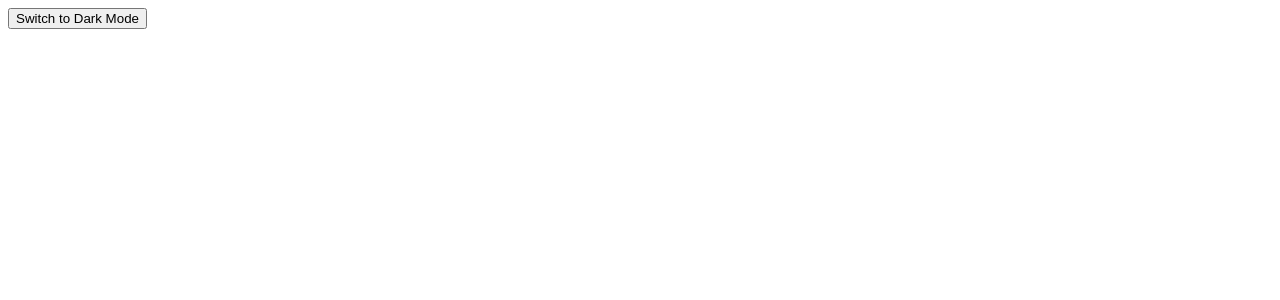
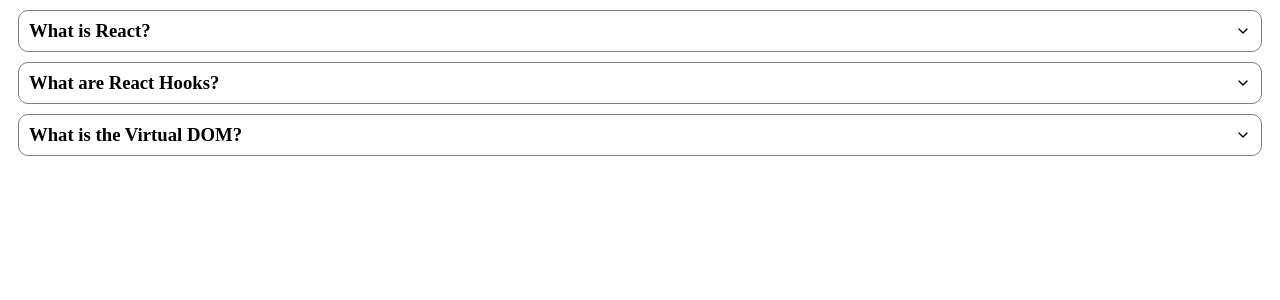
Before and after one commit to baliyan98/React_Machine_Round, a React (Create React App) app: page / in a window 1280 px wide. Shown: the top 300 px of the page. Built offline with nearby package versions, Linux system fonts and the light colour scheme.

Commit message:
accordion

```diff
--- /dev/null
+++ b/src/Accordion/Accordion.js
@@ -0,0 +1,63 @@
+import { accordionData } from "./data";
+import { useState } from "react";
+import { ChevronDown, ChevronUp } from "lucide-react";
+
+export const Accordion = () => {
+  const [activeAccordion, setActiveAccordion] = useState(null);
+
+  return (
+    <div
+      role="presentation"
+      style={{
+        margin: "10px",
+        display: "flex",
+        gap: "10px",
+        flexDirection: "column",
+      }}
+    >
+      {accordionData.map((data) => {
+        return (
+          <div key={data.id}>
+            <div
+              style={{
+                border: "1px solid grey",
+                borderRadius: "10px",
+                padding: "10px",
+                height: "20px",
+                display: "flex",
+                justifyContent: "space-between",
+                alignItems: "center",
+                cursor: "pointer",
+              }}
+              role="button"
+              aria-expanded={activeAccordion === data.id}
+              aria-controls={`accordion-content-${data.id}`}
+              tabIndex={0}
+              onClick={() => {
+                setActiveAccordion((prev) =>
+                  prev === data.id ? null : data.id
+                );
+              }}
+            >
+              <h3>{data.title}</h3>
+              {activeAccordion === data.id ? (
+                <ChevronUp size={16} />
+              ) : (
+                <ChevronDown size={16} />
+              )}
+            </div>
+            {activeAccordion === data.id && (
+              <p
+                role="region"
+                id={`accordion-content-${data.id}`}
+                style={{ padding: "10px" }}
+              >
+                {data.content}
+              </p>
+            )}
+          </div>
+        );
+      })}
+    </div>
+  );
+};
--- /dev/null
+++ b/src/Accordion/data.js
@@ -0,0 +1,20 @@
+export const accordionData = [
+  {
+    id: 1,
+    title: "What is React?",
+    content:
+      "React is a JavaScript library for building user interfaces, developed by Facebook.",
+  },
+  {
+    id: 2,
+    title: "What are React Hooks?",
+    content:
+      "React Hooks are functions that let you use state and lifecycle features in function components.",
+  },
+  {
+    id: 3,
+    title: "What is the Virtual DOM?",
+    content:
+      "The Virtual DOM is a programming concept where a virtual representation of the UI is kept in memory and synced with the real DOM via a reconciliation process.",
+  },
+];
--- a/src/index.js
+++ b/src/index.js
@@ -9,14 +9,13 @@
 import { Modal } from "./Modal/Modal";
 import { ToggleTheme } from "./ContextApi/ContextApi";
 import { ContextProvider } from "./ContextApi/ContextApi";
+import { Accordion } from "./Accordion/Accordion";
 
 const rootElement = document.getElementById("root");
 const root = createRoot(rootElement);
 
 root.render(
   <StrictMode>
-    <ContextProvider>
-      <ToggleTheme />
-    </ContextProvider>
+    <Accordion />
   </StrictMode>
 );
```
Also changed, not shown: package.json (+7 -1 lines), 1 other file (tests, documents, lock files or other folders).
